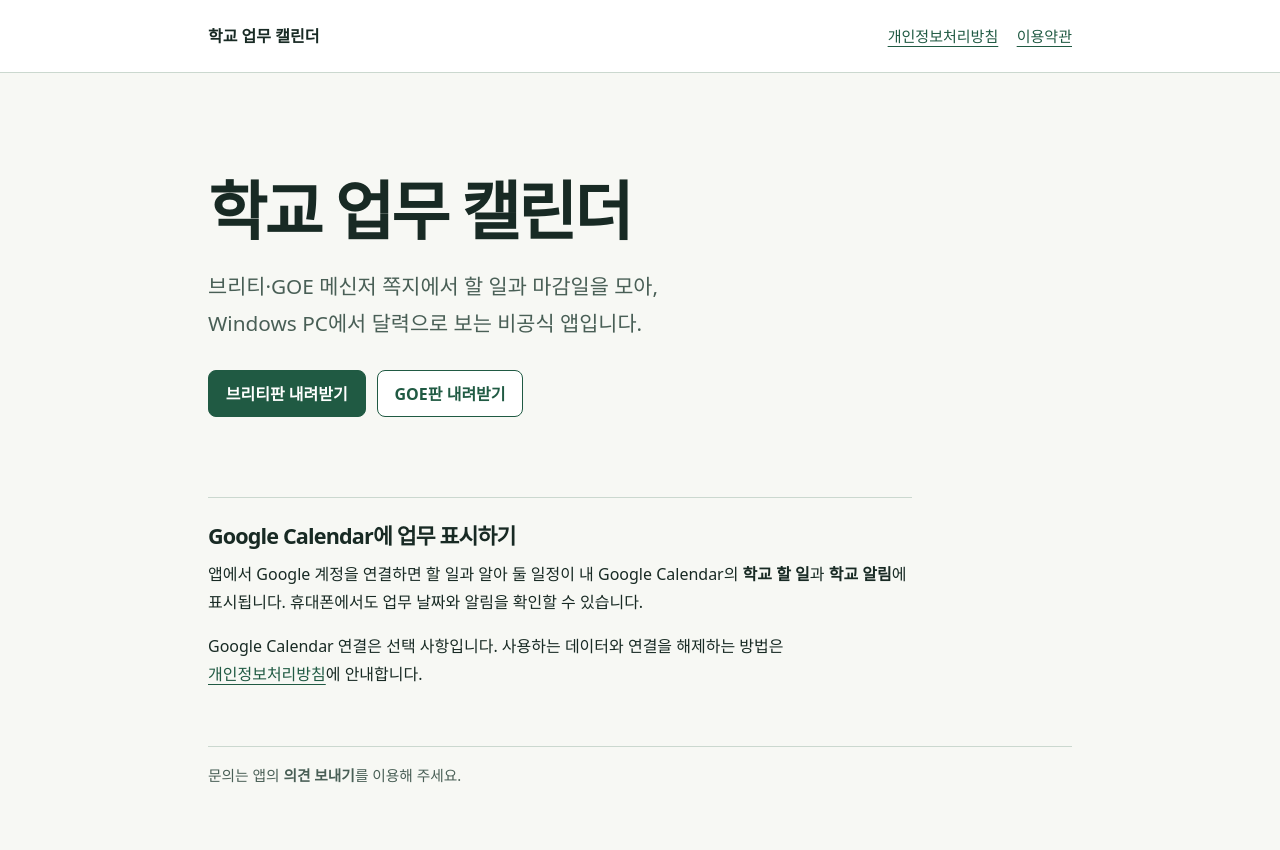
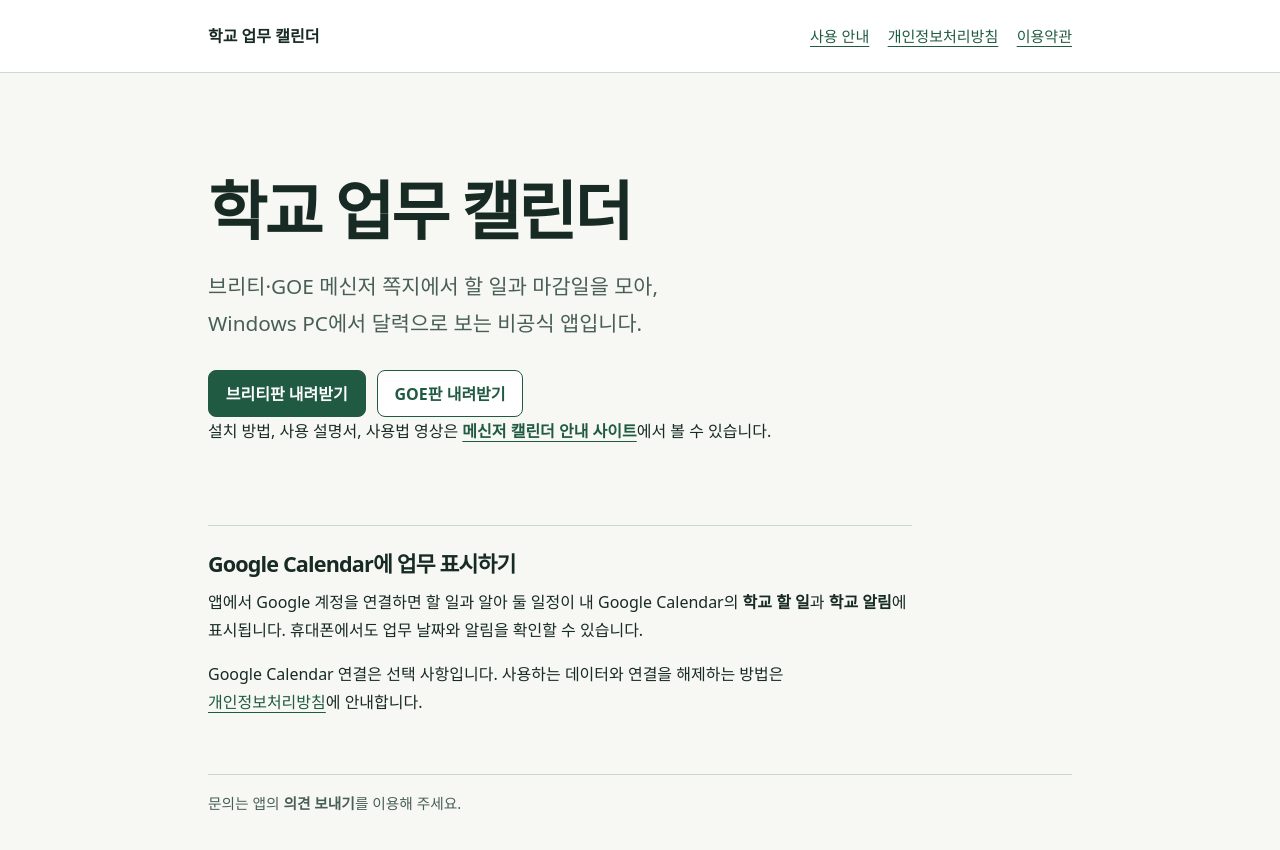
Before and after one commit to rndosd/rndosd.github.io, a plain HTML site: page index.html in a window 1280 px wide. Drawn offline with Linux system fonts and the light colour scheme.

Commit message:
Link to the new calendar guide site
Co-Authored-By: Claude Opus 5.5 <noreply@anthropic.com>

```diff
--- a/index.html
+++ b/index.html
@@ -12,7 +12,7 @@
   <header class="bar">
     <div class="wrap bar-inner">
       <a class="wordmark" href="./" aria-current="page">학교 업무 캘린더</a>
-      <nav aria-label="안내"><a href="privacy.html">개인정보처리방침</a><a href="terms.html">이용약관</a></nav>
+      <nav aria-label="안내"><a href="calendar/">사용 안내</a><a href="privacy.html">개인정보처리방침</a><a href="terms.html">이용약관</a></nav>
     </div>
   </header>
   <main class="wrap">
@@ -23,6 +23,7 @@
         <a class="button" href="https://github.com/rndosd/brity-assistant-public/releases/latest">브리티판 내려받기</a>
         <a class="button secondary" href="https://github.com/rndosd/goe-messenger-calendar/releases/latest">GOE판 내려받기</a>
       </div>
+      <p>설치 방법, 사용 설명서, 사용법 영상은 <a href="calendar/"><strong>메신저 캘린더 안내 사이트</strong></a>에서 볼 수 있습니다.</p>
     </section>
     <section class="details" aria-labelledby="google-title">
       <h2 id="google-title">Google Calendar에 업무 표시하기</h2>
```
